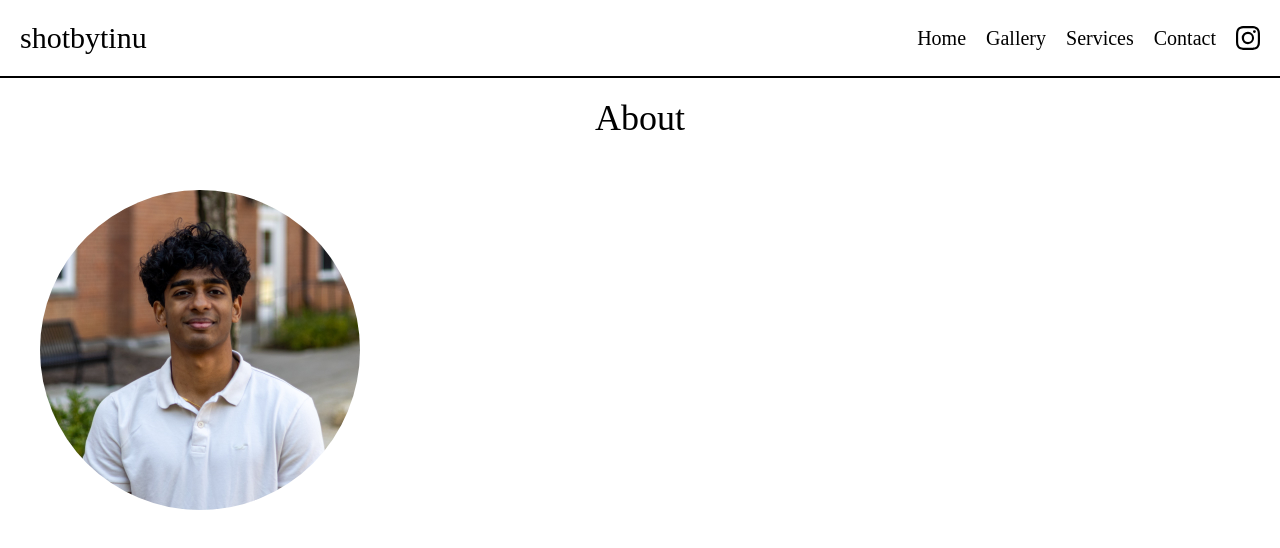
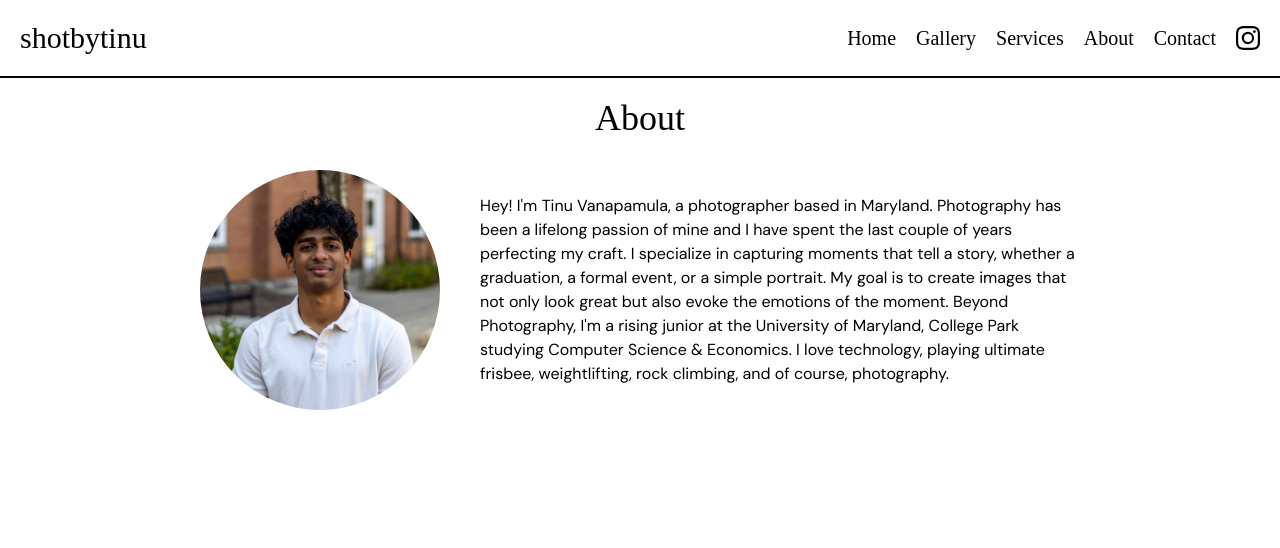
Before and after one commit to tinuh/shotbytinu, a Next.js app: page /about in a window 1280 px wide. Shown: the top 548 px of the page. Built offline with nearby package versions, Linux system fonts and the light colour scheme; a web font is replaced by a local one.

Commit message:
add about page

```diff
--- a/src/app/about/page.tsx
+++ b/src/app/about/page.tsx
@@ -3,13 +3,50 @@ import React from "react";
 export default function Page() {
 	return (
 		<div>
-			<h1 className="pt-5 text-4xl text-center pb-3">About</h1>
-			<div className="p-10">
-				<img
-					src="/gallery/tinu_thumb.jpg"
-					alt="Picture of Tinu"
-					className="w-80 h-80 mb-5 rounded-full"
-				/>
+			<div className="flex flex-col items-center">
+				<h1 className="pt-5 text-4xl text-center">About</h1>
+				<div>
+					<div className="p-8 flex flex-wrap gap-10 items-center justify-center">
+						<img
+							src="/gallery/tinu_thumb.jpg"
+							alt="Picture of Tinu"
+							className="w-60 h-60 rounded-full"
+						/>
+						<p className="no-serif max-w-150">
+							Hey! I&apos;m{" "}
+							<a
+								className="underline-link"
+								href="https://tinu.tech"
+								target="_blank"
+							>
+								Tinu Vanapamula
+							</a>
+							, a photographer based in Maryland. Photography has been a
+							lifelong passion of mine and I have spent the last couple of years
+							perfecting my craft. I specialize in capturing moments that tell a
+							story, whether a graduation, a formal event, or a simple portrait.
+							My goal is to create images that not only look great but also
+							evoke the emotions of the moment. Beyond Photography, I'm a rising
+							junior at the University of Maryland, College Park studying
+							Computer Science & Economics. I love technology, playing ultimate
+							frisbee, weightlifting, rock climbing, and of course, photography.
+						</p>
+					</div>
+					{/* <div className="no-serif p-5 md:p-10">
+						<h2>My Gear</h2>
+						<ul className="list-disc pl-5">
+							<li>Canon EOS R8</li>
+							<li>Canon EOS Rebel T3i</li>
+							<li>Canon RF 50mm f/1.8 STM Lens</li>
+							<li>Tamron SP 24-70mm F/2.8 Di VC A007 Lens (EF Mount)</li>
+							<li>Canon EF-S 18-55mm f/3.5-5.6 IS II Lens</li>
+							<li>Canon EF-S 55-250mm f/4-5.6 IS STM Lens</li>
+							<li>Canon 430EX II Speedlite Flash</li>
+							<li>Canon Mount Adapter EF to RF</li>
+							<li>110mm 5-in-1 Circular Light Reflector</li>
+						</ul>
+					</div> */}
+				</div>
 			</div>
 		</div>
 	);
--- a/src/app/gallery/page.tsx
+++ b/src/app/gallery/page.tsx
@@ -29,7 +29,7 @@ export default function page() {
 		{ src: "/gallery/aashrith.jpg", thumbnail: "/gallery/aashrith_thumb.jpg" },
 		{
 			src: "/gallery/gala_pic_4.jpg",
-			thumbnail: "/gallery/gala_pic_4_thumb.jpg",
+			thumbnail: "/gallery/gala_psic_4_thumb.jpg",
 		},
 		{
 			src: "/gallery/gala_pic_3.jpg",
--- a/src/app/navbar.tsx
+++ b/src/app/navbar.tsx
@@ -20,6 +20,10 @@ const elements = [
 		link: "/services",
 	},
 	{
+		name: "About",
+		link: "/about",
+	},
+	{
 		name: "Contact",
 		link: "/contact",
 	},
@@ -31,7 +35,7 @@ const menuVariants = {
 		backgroundColor: `rgba(${"255, 255, 255"}, 1)`,
 		transitionBegin: {
 			zIndex: 100,
-		}
+		},
 	},
 	closed: {
 		height: "100vh",
@@ -135,21 +139,11 @@ export default function Navbar() {
 				</div>
 			</div>
 			<div className="hidden md:flex gap-5 items-center">
-				<Link href="/" className="text-xl underline-link">
-					Home
-				</Link>
-				<Link href="/gallery" className="text-xl underline-link">
-					Gallery
-				</Link>
-				<Link href="/services" className="text-xl underline-link">
-					Services
-				</Link>
-				{/* <Link href="/about" className="text-xl underline-link">
-					About
-				</Link> */}
-				<Link href="/contact" className="text-xl underline-link">
-					Contact
-				</Link>
+				{elements.map((element, i) => (
+					<Link key={i} href={element.link} className="text-xl underline-link">
+						{element.name}
+					</Link>
+				))}
 				<a href="https://www.instagram.com/shotbytinu/" target="_blank">
 					<BsInstagram className="text-2xl hover:text-purple-600 transition-colors duration-100" />
 				</a>
```
